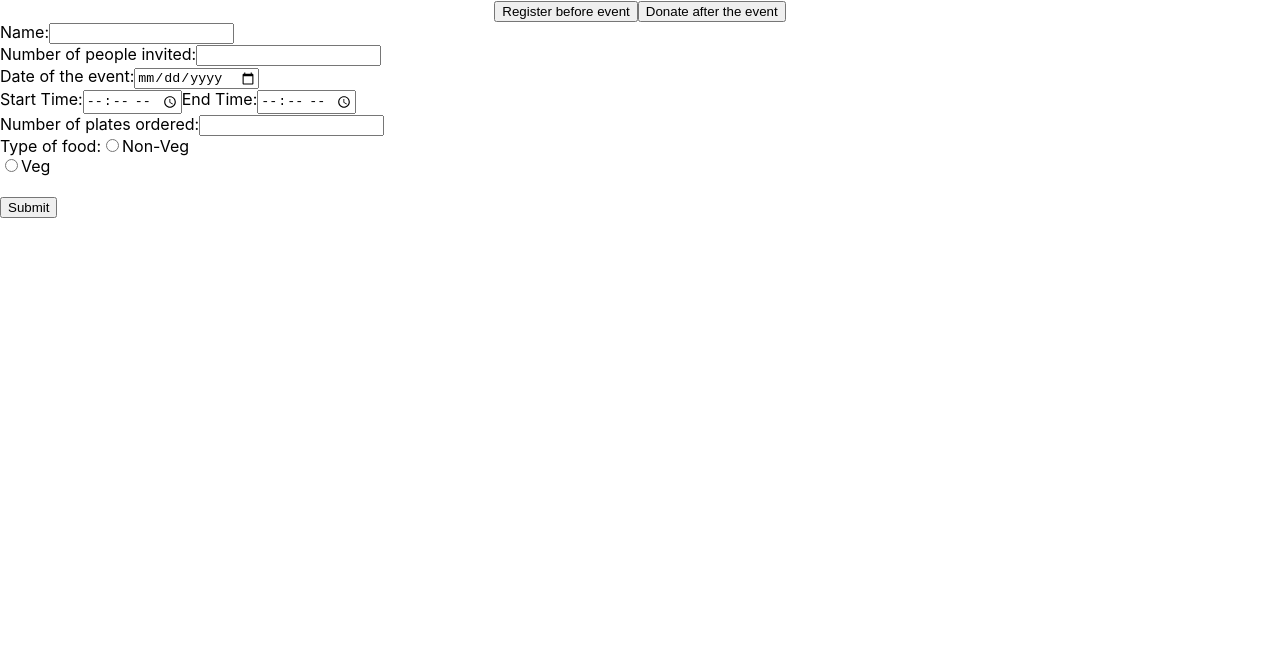
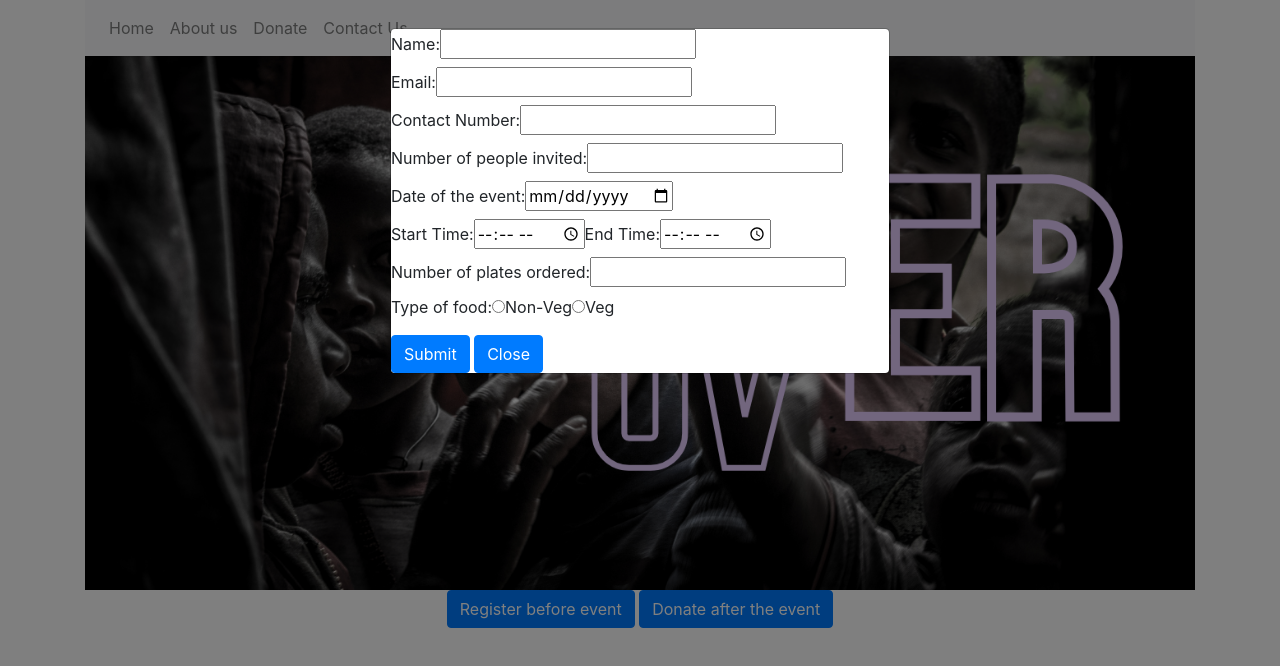
Before and after one commit to cosmo3769/HungOver, a React (Create React App) app in the folder app/: page / in a window 1280 px wide. Both pictures are taken after a click on the button "Register before event". Shown: the top 666 px of the page. Built offline with nearby package versions, Linux system fonts and the light colour scheme; no server answers.

Commit message:
tried some style

```diff
--- a/app/src/components/DonationForm.js
+++ b/app/src/components/DonationForm.js
@@ -2,7 +2,11 @@ import React, {useState} from 'react';
 import app from '../configuration/firebase';
 import 'firebase/firestore';
 import Modal from 'react-bootstrap/Modal';
-import Button from 'react-bootstrap/Button'
+import Button from 'react-bootstrap/Button';
+import main from '../Images/HungoverMain1.png';
+import Navbar from 'react-bootstrap/Navbar';
+import Nav from 'react-bootstrap/Nav';
+import '../../node_modules/bootstrap/dist/css/bootstrap.min.css';
 
 import {usePosition} from '../hooks/usePosition';
 
@@ -11,6 +15,8 @@ export default function DonationForm() {
     const [donorName, setDonorName]=useState("");
     const [numberofInvitedGuests, setNumberofInvitedGuests]= useState();
     const [numberOfGuestAttended, setNumberOfGuestAttended]= useState();
+    const [contactNumber, setContactNumber]= useState();
+    const [email, setEmail]= useState();
     const [numberOfPlates, setNumberOfPlates] = useState();
     const [platesLeft, setPlatesLeft]= useState();
     const [typeOfFood, setTypeOfFood]= useState("");
@@ -33,6 +39,8 @@ export default function DonationForm() {
         const db = app.firestore();
         db.collection("DonateFood").add({
             name: `${donorName}`,
+            phone: contactNumber,
+            email: email,
             Location: ({
                  lat: `${latitude}`,
                  long: `${longitude}`,
@@ -60,16 +68,18 @@ export default function DonationForm() {
         const db = app.firestore();
         db.collection("RegisterEvent").add({
             name: `${donorName}`,
+            phone: contactNumber,
+            email: email,
             Location: ({
                  lat: `${latitude}`,
                  long: `${longitude}`,
                  time: `${timestamp}`
             }),
-            peopleInvited: `${numberofInvitedGuests}`,
+            peopleInvited: numberofInvitedGuests,
             date: `${dateOfEvent}`,
             startTime: `${startTimeOfEvent}`,
             endTime: `${endTimeOfEvent}`,
-            platesOrdered: `${numberOfPlates}`,
+            platesOrdered: numberOfPlates,
             typeOfFood: `${typeOfFood}`
 
         }).then((docRef) => {
@@ -94,10 +104,25 @@ export default function DonationForm() {
 
     return (
         <div>
+            <div>
+            <Navbar bg="light" variant="light">
+                <Nav className="mr-auto">
+                <Nav.Link href="#home">Home</Nav.Link>
+                <Nav.Link href="#about">About us</Nav.Link>
+                <Nav.Link href="#donate">Donate</Nav.Link>
+                <Nav.Link href="#contactUs">Contact Us</Nav.Link>
+                </Nav>
 
-            <Button onClick={handleModalBeforeEvent}>Register before event</Button>
+            </Navbar>
+                <div width="100%">
+
+                    <img src={main} alt="some poor childrens with company name" width="100%"/>
+                </div>
+            </div>
+            <div id="donate">
+            <Button onClick={handleModalBeforeEvent}>Register before event</Button>{' '}
             <Button onClick={handleModalAfterEvent}>Donate after the event</Button>
-
+            </div>
             <Modal show={show}>
 
             { !eventBefore ?
@@ -105,6 +130,16 @@ export default function DonationForm() {
                 <label>
                  Name:
                  <input type="text" name="name" required value={donorName} onChange={e => setDonorName(e.target.value)} />
+                </label>
+                <br />
+                <label>
+                    Email:
+                    <input type="email" name="email" required value={email} onChange={e => setEmail(e.target.value)}/>
+                </label>
+                <br />
+                <label>
+                    Contact Number:
+                    <input type="tel" name="contact" required value={contactNumber} onChange={e => setContactNumber(e.target.value)} />
                 </label>
                 <br />
                 <label>
@@ -130,12 +165,13 @@ export default function DonationForm() {
                 <label>
                  Type of food:
                  <input type="radio" id="non-veg" name="typeOfFood" value="non-veg" checked={typeOfFood==="non-veg"}  onChange={()=> setTypeOfFood('non-veg')}/>
-                 <label htmlFor="non-veg">Non-Veg</label><br />
+                 <label htmlFor="non-veg">Non-Veg</label>
                  <input type="radio" id="veg" name="typeofFood" value="veg" checked={typeOfFood==="veg"} onChange={() => setTypeOfFood("veg")} />
                  <label htmlFor="veg">Veg</label><br />
                 </label>
                 <br />
-                <button type="submit" value="Submit">Submit</button>
+                <Button type="submit" value="Submit">Submit</Button>{' '}
+                <Button onClick={e => setShow(false)}>Close</Button>
             </form>
 
             :
@@ -144,6 +180,16 @@ export default function DonationForm() {
             <label>
              Name:
              <input type="text" name="name" required value={donorName} onChange={e => setDonorName(e.target.value)} />
+            </label>
+            <br />
+            <label>
+                 Email:
+                <input type="email" name="email" required value={email} onChange={e => setEmail(e.target.value)}/>
+             </label>
+             <br />
+            <label>
+                Contact Number:
+                <input type="tel" name="contact" required value={contactNumber} onChange={e => setContactNumber(e.target.value)} />
             </label>
             <br />
             <label>
@@ -173,14 +219,17 @@ export default function DonationForm() {
             <label>
              Type of food:
              <input type="radio" id="non-veg" name="typeOfFood" value="non-veg" checked={typeOfFood==="non-veg"}  onChange={()=> setTypeOfFood('non-veg')}/>
-             <label htmlFor="non-veg">Non-Veg</label><br />
+             <label htmlFor="non-veg">Non-Veg</label>
              <input type="radio" id="veg" name="typeofFood" value="veg" checked={typeOfFood==="veg"} onChange={() => setTypeOfFood("veg")} />
              <label htmlFor="veg">Veg</label><br />
             </label>
             <br />
-            <button type="submit" value="Submit">Submit</button>
+            <Button type="submit" value="Submit">Submit</Button>{' '}
+            <Button onClick={e => setShow(false)}>Close</Button>
         </form>
+
             }
+
             </Modal>
         </div>
     )
```
Also changed, not shown: app/src/Images/HungoverMain1.png (added), app/src/Images/hungoverMain.png (added).
